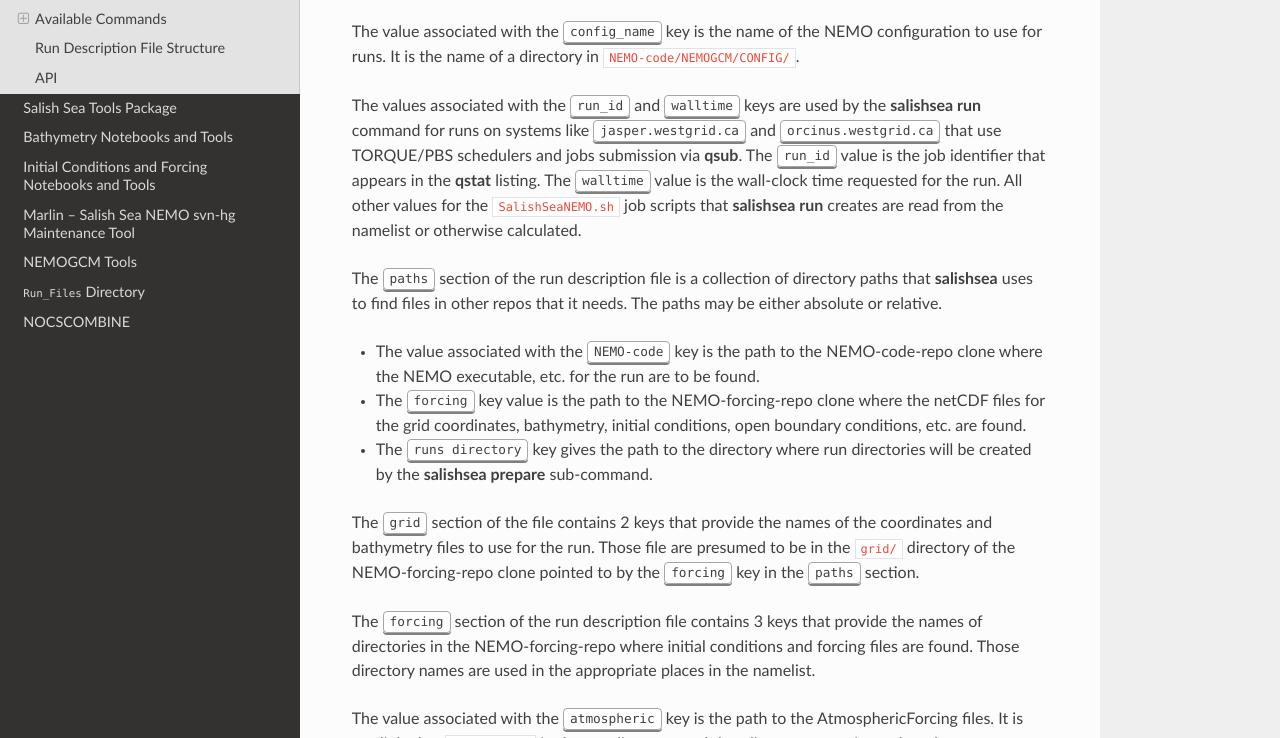
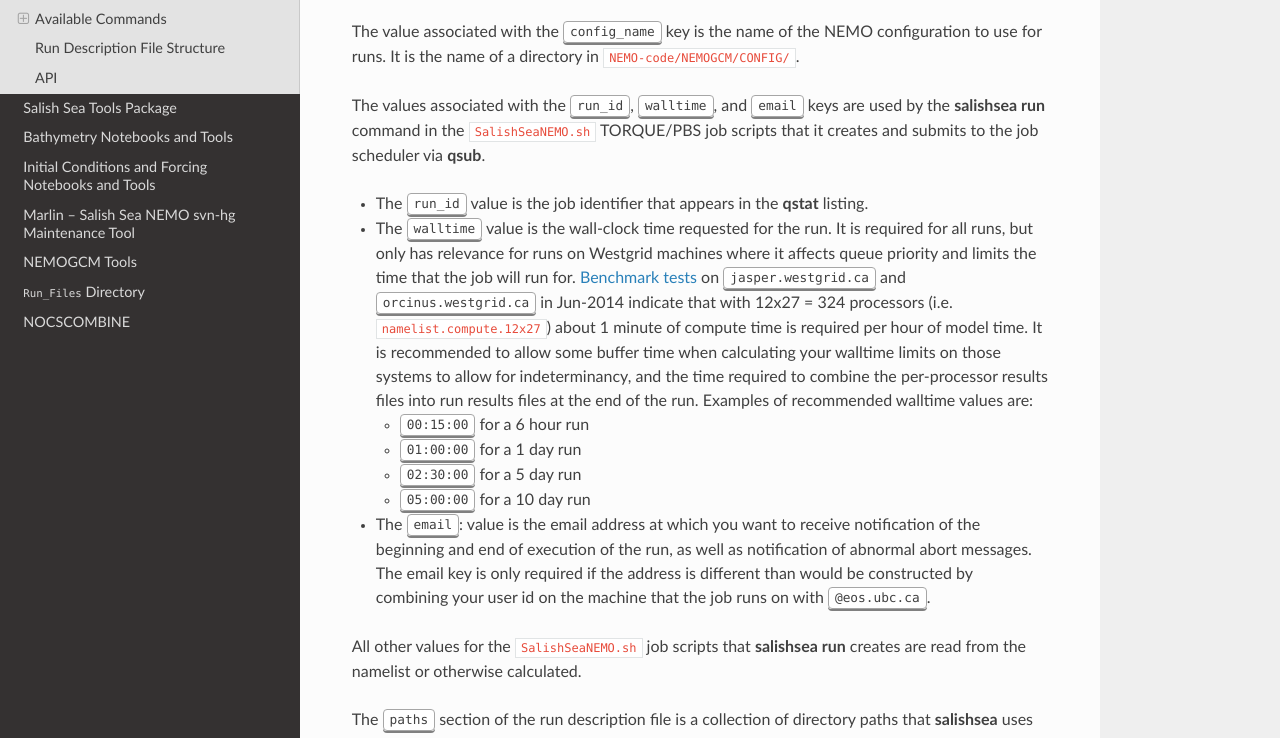
Before and after one commit to SalishSeaCast/tools, a Sphinx documentation site: the page built from docs/SalishSeaCmd/salishsea-cmd.rst, in a window 1280 px wide and 900 px high, scrolled down 6170 px, cut to the strip 162-900 px from the top of the window. Built offline with Sphinx 7.4.7 and the Read the Docs theme 2.0.0, drawn with Linux system fonts in a browser that asks for light colours.

Commit message:
Add run desc file key to allow user-specific email address for notifications.

```diff
--- a/docs/SalishSeaCmd/salishsea-cmd.rst
+++ b/docs/SalishSeaCmd/salishsea-cmd.rst
@@ -365,9 +365,33 @@ Example:
 The value associated with the :kbd:`config_name` key is the name of the NEMO configuration to use for runs.
 It is the name of a directory in :file:`NEMO-code/NEMOGCM/CONFIG/`.
 
-The values associated with the :kbd:`run_id` and :kbd:`walltime` keys are used by the :command:`salishsea run` command for runs on systems like :kbd:`jasper.westgrid.ca` and :kbd:`orcinus.westgrid.ca` that use TORQUE/PBS schedulers and jobs submission via :command:`qsub`.
-The :kbd:`run_id` value is the job identifier that appears in the :command:`qstat` listing.
-The :kbd:`walltime` value is the wall-clock time requested for the run.
+The values associated with the :kbd:`run_id`,
+:kbd:`walltime`,
+and :kbd:`email` keys are used by the :command:`salishsea run` command in the :file:`SalishSeaNEMO.sh` TORQUE/PBS job scripts that it creates and submits to the job scheduler via :command:`qsub`.
+
+* The :kbd:`run_id` value is the job identifier that appears in the :command:`qstat` listing.
+
+* The :kbd:`walltime` value is the wall-clock time requested for the run.
+  It is required for all runs,
+  but only has relevance for runs on Westgrid machines where it affects queue priority and limits the time that the job will run for.
+  `Benchmark tests`_ on :kbd:`jasper.westgrid.ca` and :kbd:`orcinus.westgrid.ca` in Jun-2014 indicate that with 12x27 = 324 processors
+  (i.e. :file:`namelist.compute.12x27`)
+  about 1 minute of compute time is required per hour of model time.
+  It is recommended to allow some buffer time when calculating your walltime limits on those systems to allow for indeterminancy,
+  and the time required to combine the per-processor results files into run results files at the end of the run.
+  Examples of recommended walltime values are:
+
+  * :kbd:`00:15:00` for a 6 hour run
+  * :kbd:`01:00:00` for a 1 day run
+  * :kbd:`02:30:00` for a 5 day run
+  * :kbd:`05:00:00` for a 10 day run
+
+  .. _Benchmark tests: http://nbviewer.ipython.org/gist/douglatornell/9e140cb555c07344b2e4
+
+* The :kbd:`email`: value is the email address at which you want to receive notification of the beginning and end of execution of the run,
+  as well as notification of abnormal abort messages.
+  The email key is only required if the address is different than would be constructed by combining your user id on the machine that the job runs on with :kbd:`@eos.ubc.ca`.
+
 All other values for the :file:`SalishSeaNEMO.sh` job scripts that :command:`salishsea run` creates are read from the namelist or otherwise calculated.
 
 The :kbd:`paths` section of the run description file is a collection of directory paths that :program:`salishsea` uses to find files in other repos that it needs.
```
Also changed, not shown: 2 other files.
